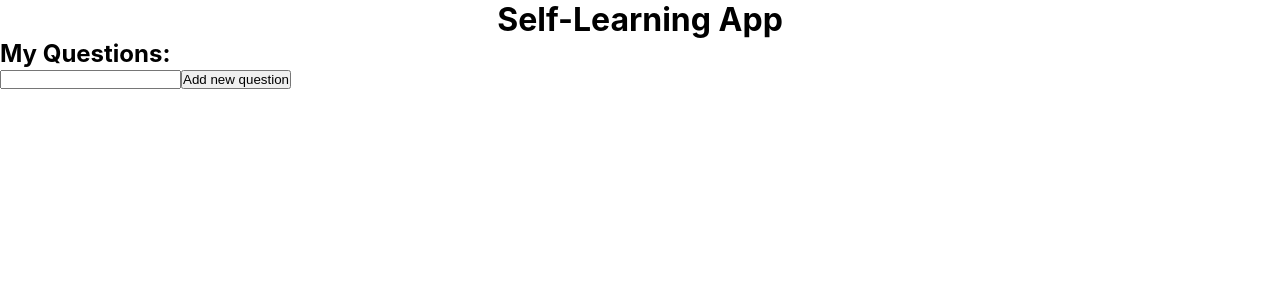
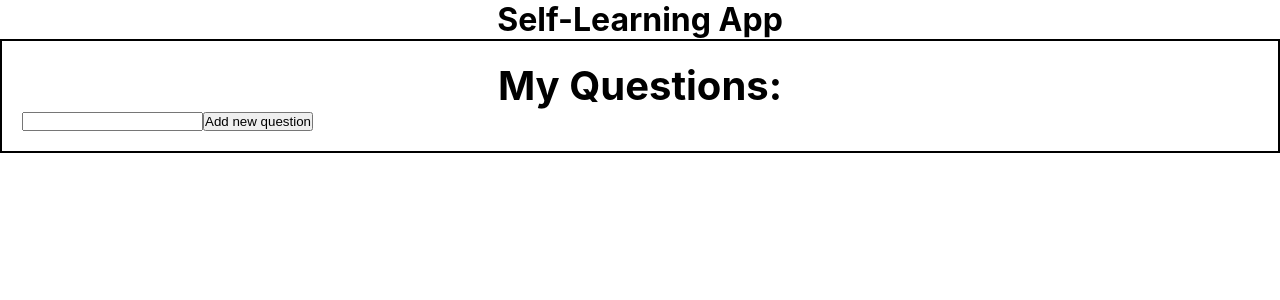
Before and after one commit to chingu-voyages/v12-geckos-team-04, a React (Create React App) app: page / in a window 1280 px wide. Shown: the top 300 px of the page. Built offline with nearby package versions, Linux system fonts and the light colour scheme.

Commit message:
fix updateLocalStorage bug

```diff
--- a/src/components/Questions/Header.js
+++ b/src/components/Questions/Header.js
@@ -1,4 +1,5 @@
 import React from 'react'
+import './Questions.css'
 
 const Header = () => {
     return (
--- /dev/null
+++ b/src/components/Questions/Questions.css
@@ -0,0 +1,9 @@
+.questions-container {
+    border: 2px solid black;
+    padding: 20px;
+}
+
+.questions-title {
+    text-align: center;
+    font-size: 2.5rem;
+}
--- a/src/components/Questions/QuestionsContainer.js
+++ b/src/components/Questions/QuestionsContainer.js
@@ -2,6 +2,7 @@ import React from 'react';
 import Header from './Header'
 import Form from './Form'
 import QuestionList from './QuestionList';
+import './Questions.css'
 
 class QuestionsContainer extends React.Component {
 
@@ -17,10 +18,11 @@ class QuestionsContainer extends React.Component {
     }
 
     deleteQuestion = (indexOfQuestion) => {
+        debugger
         const newQuestionList = [...this.state.questions]
         newQuestionList.splice(indexOfQuestion, 1)
         this.setState(() => ({questions: newQuestionList}))
-        this.updateLocalStorage()
+        this.updateLocalStorage(newQuestionList)
     }
 
     addQuestion = (e) => {
@@ -34,24 +36,23 @@ class QuestionsContainer extends React.Component {
         e.target.elements.input.value = ''
         const newQuestionList = [...this.state.questions, textInput]
         this.setState(() => ({questions: newQuestionList}))
-        this.updateLocalStorage()
+        this.updateLocalStorage(newQuestionList)
     }
 
-    updateLocalStorage = () => {
+    updateLocalStorage = (newQuestionList) => {
         if (localStorage.getItem('questions')) {
             localStorage.removeItem('questions')
         }
-        const currentQuestions = [...this.state.questions]
-        localStorage.setItem('questions', JSON.stringify(currentQuestions))
+        localStorage.setItem('questions', JSON.stringify(newQuestionList))
     }
 
     render() {
 
         return (
-            <div>
+            <div className="questions-container">
                 <Header />
+                <Form addQuestion={this.addQuestion} updateList={this.updateList} />
                 <QuestionList questions={this.state.questions} deleteQuestion={this.deleteQuestion} />
-                <Form addQuestion={this.addQuestion} updateList={this.updateList} />
             </div>
         );
     }
```
